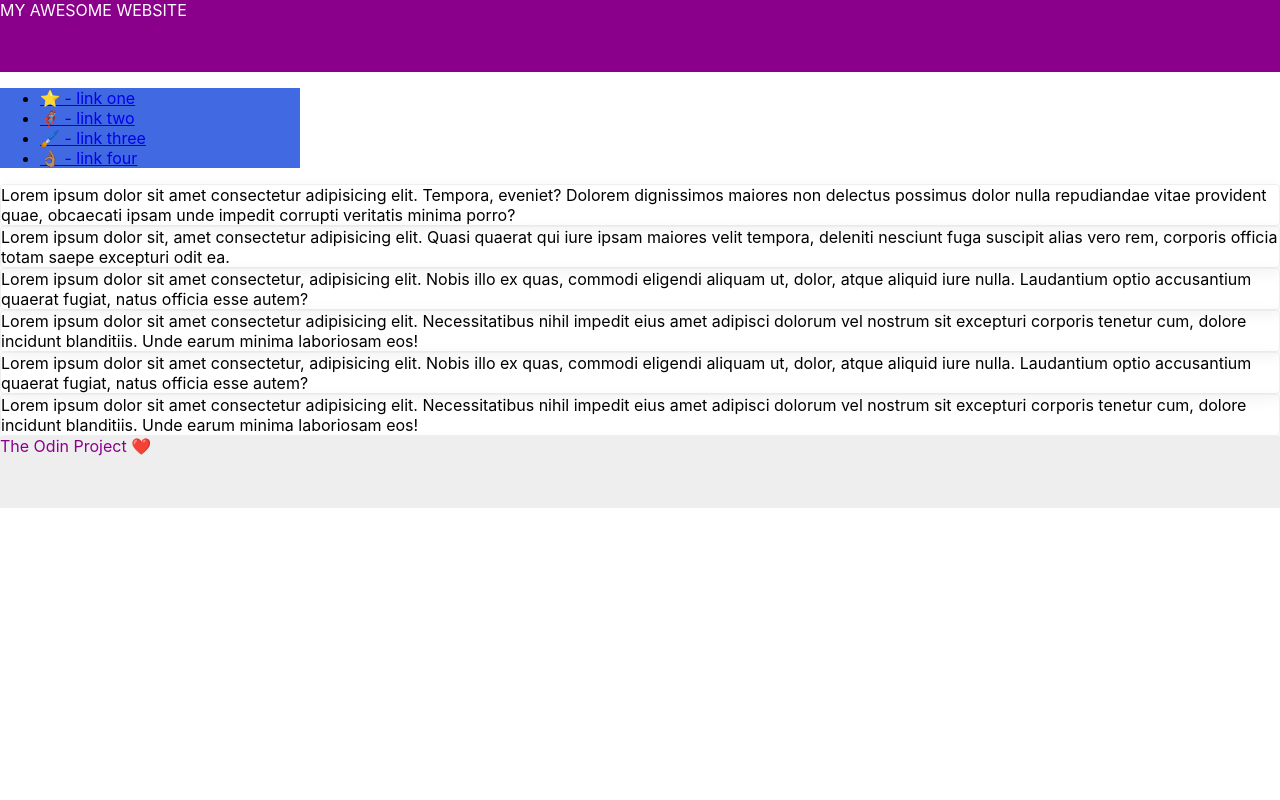
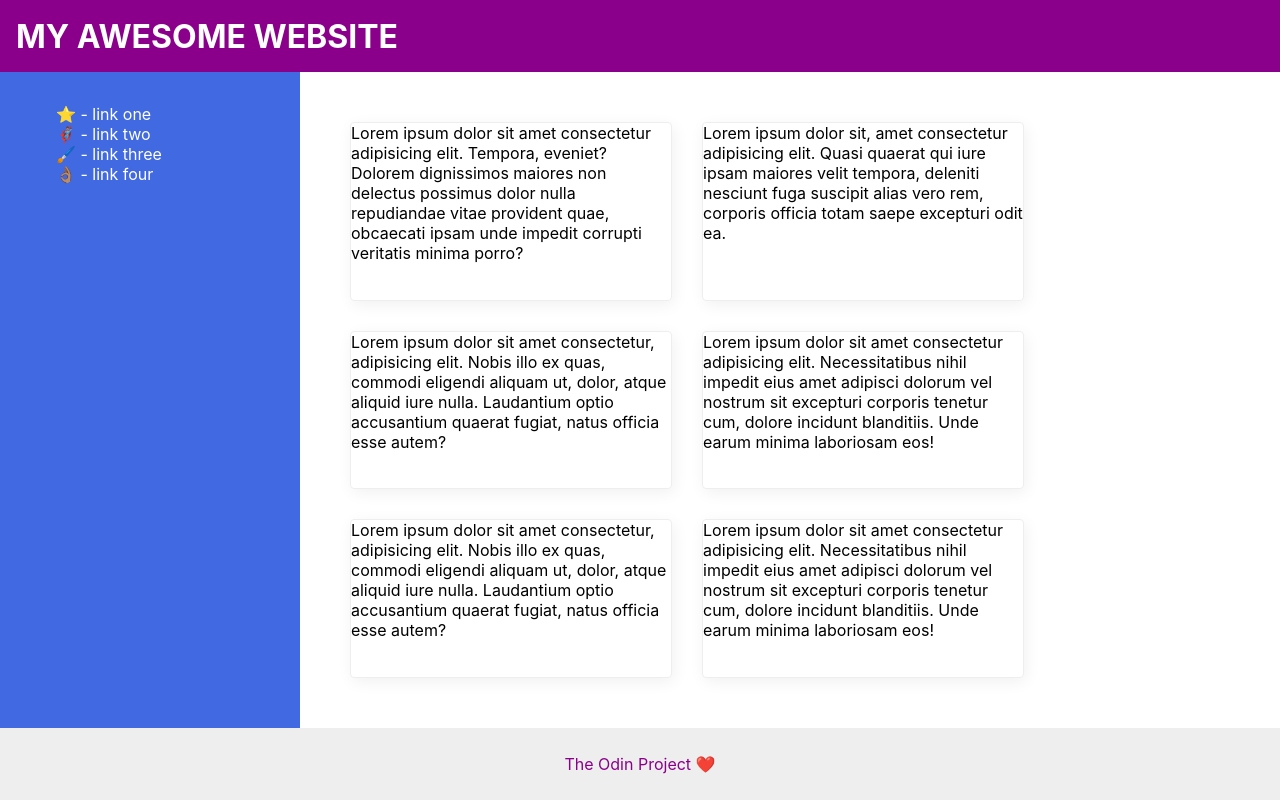
Before and after one commit to nickolas-shtayn/the-odin-project, a plain HTML site: page foundations/css/flexbox/07-flex-layout-2/index.html in a window 1280 px wide. Drawn offline with Linux system fonts and the light colour scheme.

Commit message:
Adjust parameters to accomplish exercise

```diff
--- a/foundations/css/flexbox/07-flex-layout-2/index.html
+++ b/foundations/css/flexbox/07-flex-layout-2/index.html
@@ -11,7 +11,7 @@
     <div class="header">
       MY AWESOME WEBSITE
     </div>
-
+    <div class="navbar">
       <div class="sidebar">
         <ul>
           <li><a href="#">⭐ - link one</a></li>
@@ -20,6 +20,7 @@
           <li><a href="#">👌🏽 - link four</a></li>
         </ul>
       </div>
+      <div class="cards">
 
         <div class="card">Lorem ipsum dolor sit amet consectetur adipisicing elit. Tempora, eveniet? Dolorem dignissimos maiores non delectus possimus dolor nulla repudiandae vitae provident quae, obcaecati ipsam unde impedit corrupti veritatis minima porro?</div>
         <div class="card">Lorem ipsum dolor sit, amet consectetur adipisicing elit. Quasi quaerat qui iure ipsam maiores velit tempora, deleniti nesciunt fuga suscipit alias vero rem, corporis officia totam saepe excepturi odit ea.</div>
@@ -28,6 +29,9 @@
         <div class="card">Lorem ipsum dolor sit amet consectetur, adipisicing elit. Nobis illo ex quas, commodi eligendi aliquam ut, dolor, atque aliquid iure nulla. Laudantium optio accusantium quaerat fugiat, natus officia esse autem?</div>
         <div class="card">Lorem ipsum dolor sit amet consectetur adipisicing elit. Necessitatibus nihil impedit eius amet adipisci dolorum vel nostrum sit excepturi corporis tenetur cum, dolore incidunt blanditiis. Unde earum minima laboriosam eos!</div>
 
+      </div>
+    </div>
+
     <div class="footer">
       The Odin Project ❤️
     </div>
--- a/foundations/css/flexbox/07-flex-layout-2/style.css
+++ b/foundations/css/flexbox/07-flex-layout-2/style.css
@@ -2,22 +2,33 @@ body {
   font-family: -apple-system, BlinkMacSystemFont, 'Segoe UI', Roboto, Oxygen, Ubuntu, Cantarell, 'Open Sans', 'Helvetica Neue', sans-serif;
   margin: 0;
   min-height: 100vh;
+  display: flex;
+  flex-direction: column;
 }
 
 .header {
   height: 72px;
   background: darkmagenta;
   color: white;
+  display: flex;
+  align-items: center;
+  font-size: 32px;
+  font-weight: bold;
+  padding: 0px 16px;
 }
 
 .footer {
   height: 72px;
   background: #eee;
   color: darkmagenta;
+  display: flex;
+  justify-content: center;
+  align-items: center;
 }
 
 .sidebar {
   width: 300px;
+  padding: 16px;
   background: royalblue;
   box-sizing: border-box;
 }
@@ -26,4 +37,27 @@ body {
   border: 1px solid #eee;
   box-shadow: 2px 4px 16px rgba(0,0,0,.06);
   border-radius: 4px;
+  flex-basis: 320px;
 }
+
+.navbar {
+  display: flex;
+  flex-grow: 1;
+}
+
+.cards {
+  display: flex;
+  padding: 50px;
+  flex-wrap: wrap;
+  gap: 30px;
+  flex: 1 1 200px;
+}
+
+li {
+  list-style-type: none;
+}
+
+a {
+  text-decoration: none;
+  color: white;
+}
```
Lines whose indentation alone changed are shown as unchanged.
